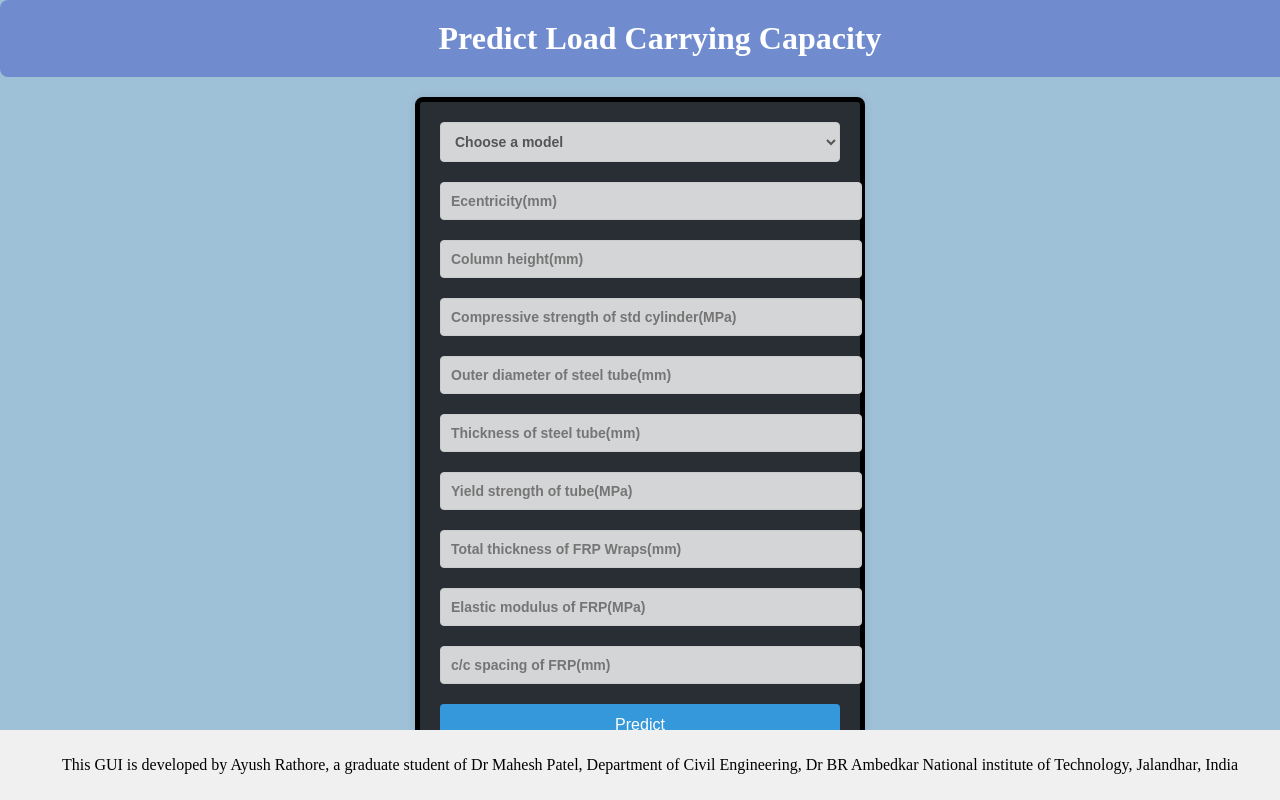
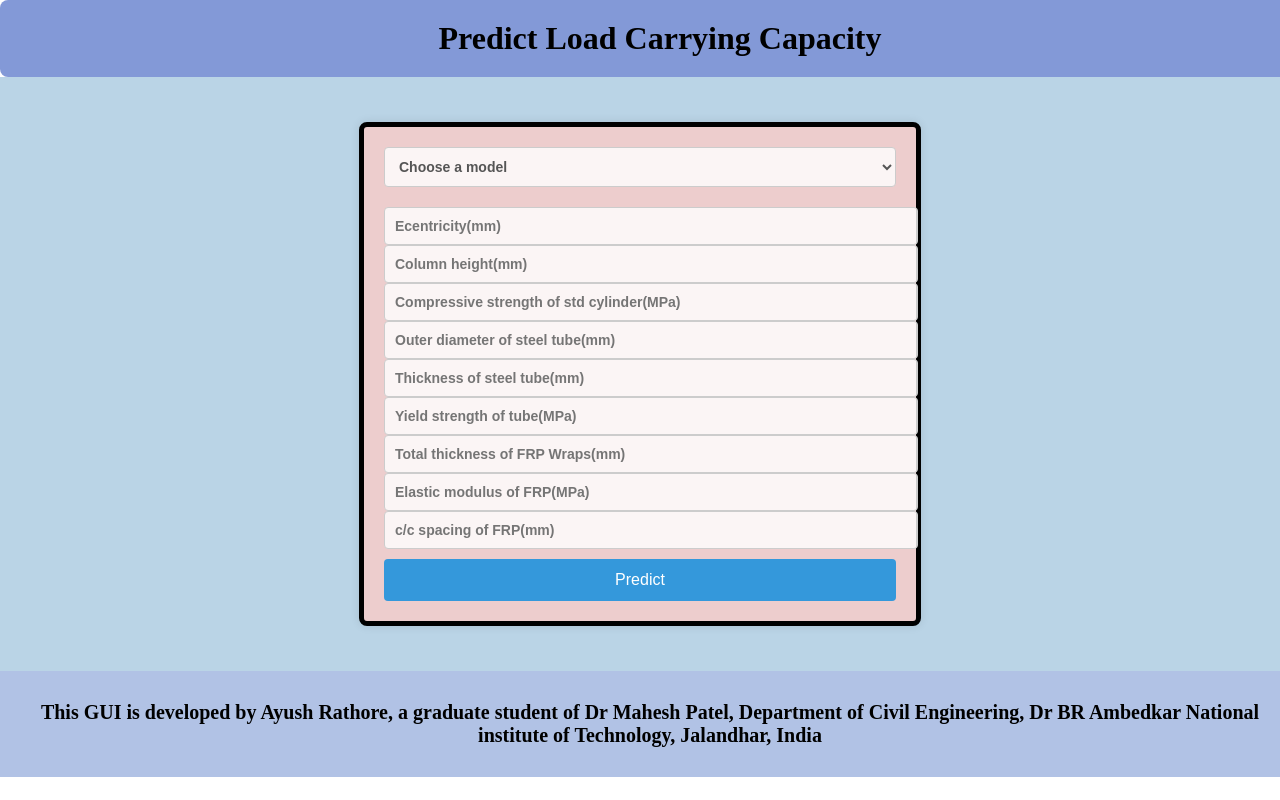
Before and after one commit to ayushrathore111/loadpredictor, a Flask app: page / in a window 1280 px wide. Run offline with Flask 3, Linux system fonts and the light colour scheme; parts of the project's set-up code (start-up, migrations or seed data) failed here and were passed over.

Commit message:
Update style2.css

```diff
--- a/static/css/style2.css
+++ b/static/css/style2.css
@@ -2,17 +2,16 @@ body {
     margin: 0;
     padding: 0;
     font-family: 'Open Sans', sans-serif;
-    background:rgb(159, 193, 215);
     color: #fff;
     overflow-x: hidden;
 }
 
 .login-container {
     display: flex;
-    align-items: center;
+    /* align-items: center; */
     justify-content: center;
-    height: 80%;
-    width: 70%;
+    width: 100%;
+    background: rgb(186, 212, 230);
     margin: auto;
 }
 
@@ -21,6 +20,7 @@ body {
     padding: 20px;
     background: rgba(100, 128, 205, 0.8);
     color: #fff;
+    font-weight: bold;
     border-radius: 8px;
     width: 100%;
 }
@@ -30,22 +30,19 @@ res {
     margin: 0;
     font-family: 'Times New Roman', Times, serif;
     font-size: 32px;
+    font-weight: bolder;
+    color: black;
 }
 
 .form {
-    background: rgba(11, 11, 11, 0.8);
+    background: rgb(237, 205, 205);
     border-radius: 8px;
     border: 5px solid black;
     box-shadow: 0 0 10px rgba(0, 0, 0, 0.1);
     padding: 20px;
-    width: 100%;
-    max-width: 400px;
     font-weight: bold;
-    margin: 20px;
-}
-
-.input-group {
-    margin-bottom: 20px;
+    margin: 45px;
+    width: 40vw;
 }
 
 select,
@@ -78,7 +75,7 @@ input:focus {
     color: #3498db;
     position: absolute;
     top: 50%;
-    right: 10px;
+    /* right: 10px; */
     transform: translateY(-50%);
 }
 
@@ -90,6 +87,7 @@ input:focus {
     background: #3498db;
     border: none;
     border-radius: 4px;
+    margin-top: 10px;
     cursor: pointer;
     transition: background 0.3s;
 }
@@ -99,20 +97,29 @@ input:focus {
 }
 
 footer {
-  background-color: #f0f0f0; /* Choose your preferred background color */
-  padding: 10px;
-  text-align: center;
-  position: fixed;
-  bottom: 0;
-  color: black; /* Set font color to black */
-  font-family: 'Times New Roman', Times, serif;
-  width: 100%;
+    background-color: #b1c2e5;
+    /* Choose your preferred background color */
+    padding: 10px;
+    text-align: center;
+    position: relative;
+    bottom: 0;
+    /* margin-top: auto; */
+    color: black;
+    /* font-size: medium; */
+    /* Set font color to black */
+    font-family: 'Times New Roman', Times, serif;
+    width: 100%;
+}
+
+footer p {
+    font-size: 20px;
+    font-weight: bolder;
 }
 
 @media only screen and (max-width: 600px) {
     .login-container {
         flex-direction: column;
-        position: absolute;
+        position: relative;
         margin: auto;
     }
     .form {
```
